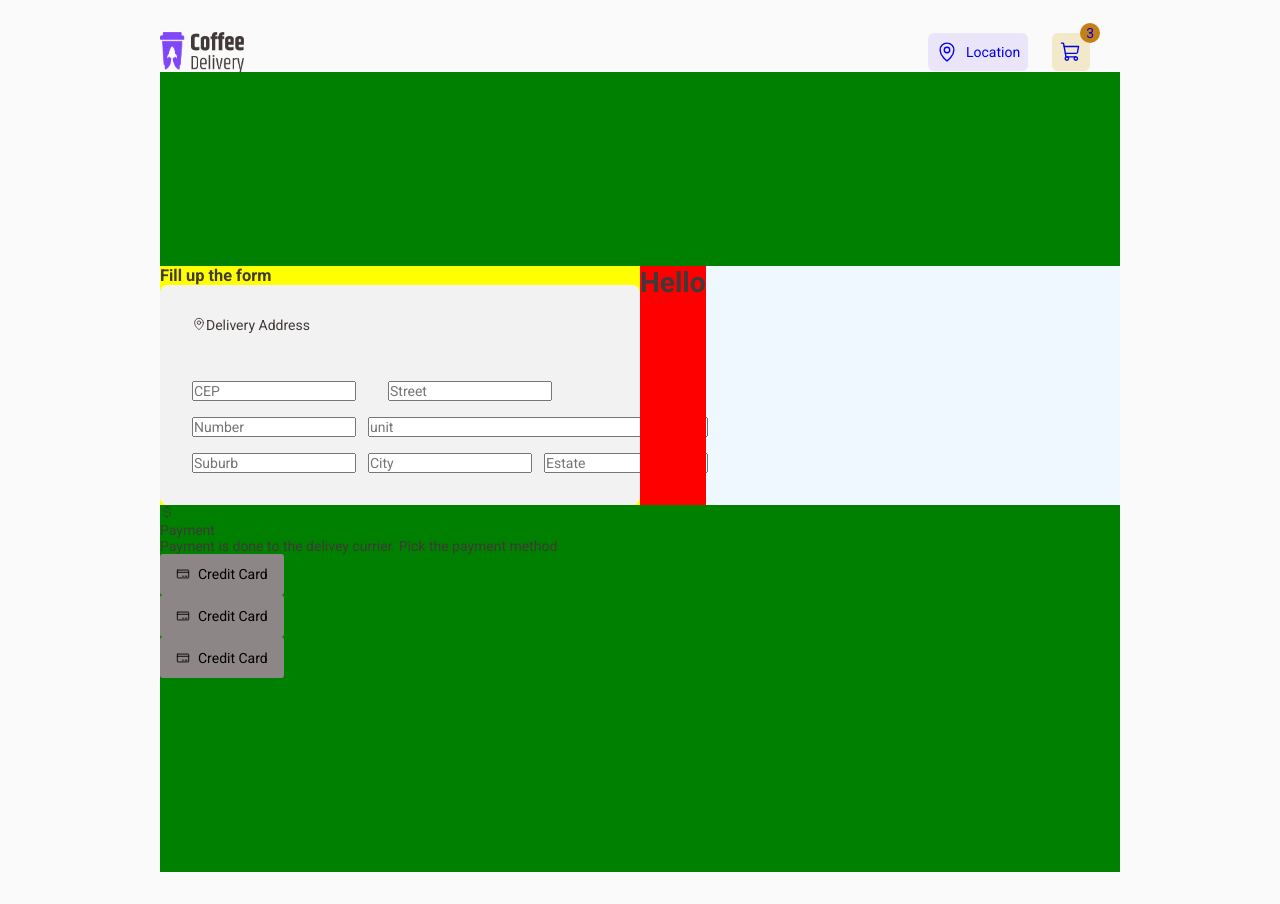
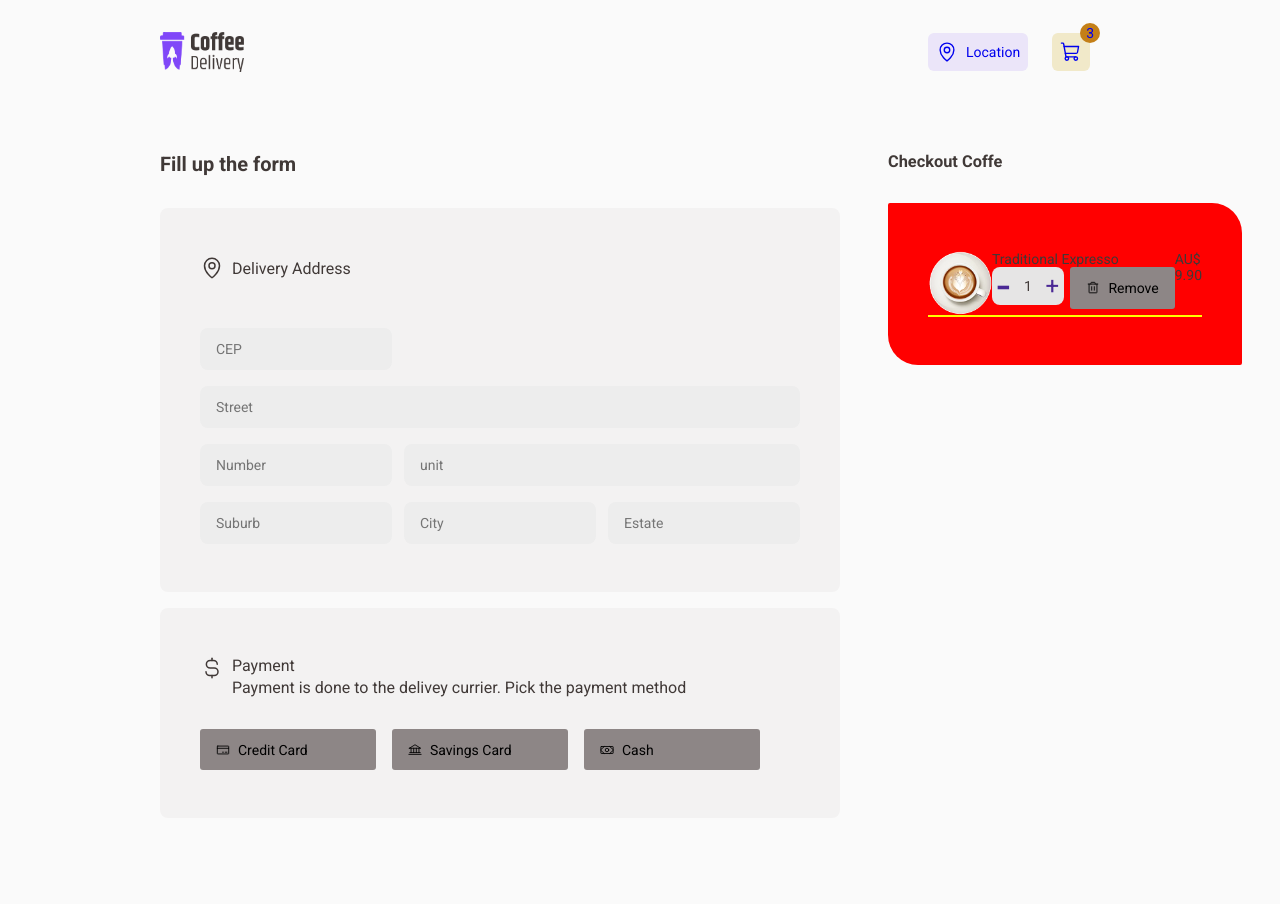
Before and after one commit to victorhugo156/coffee_delivery, a React (Vite) app: page /checkout in a window 1280 px wide. Built offline with nearby package versions, Linux system fonts and the light colour scheme.

Commit message:
feat: Container payment

```diff
--- a/src/pages/Checkout/components/AddreessSection/index.tsx
+++ b/src/pages/Checkout/components/AddreessSection/index.tsx
@@ -1,6 +1,7 @@
-import { ContainerForm, DeliveryAddressTitle, WrapperInputFirstRow, WrapperInputSecondRow } from "./styles";
-import { MapPin } from "phosphor-react";
+import { Bank, CreditCard, CurrencyDollarSimple, MapPin, Money } from "phosphor-react";
 import { useForm } from "react-hook-form";
+import { Button } from "../Button";
+import { ContainerButtons, ContainerForm, ContainerPaymentMethod, DeliveryAddressTitle, PaymentTitle, WrapperInputFirstRow, WrapperInputSecondRow } from "./styles";
 
 
 export function AddressSection() {
@@ -12,7 +13,7 @@ export function AddressSection() {
             <h3>Fill up the form</h3>
             <form action="">
                 <DeliveryAddressTitle>
-                    <MapPin />
+                    <MapPin size={24} />
                     <p>Delivery Address</p>
                 </DeliveryAddressTitle>
                 <WrapperInputFirstRow>
@@ -36,6 +37,21 @@ export function AddressSection() {
                     <input type="text" placeholder="Estate" {...register("estate")} />
                 </WrapperInputSecondRow>
             </form>
+
+            <ContainerPaymentMethod>
+                <PaymentTitle>
+                    <CurrencyDollarSimple size={24} />
+                    <div>
+                        <p>Payment</p>
+                        <p>Payment is done to the delivey currier. Pick the payment method</p>
+                    </div>
+                </PaymentTitle>
+                <ContainerButtons>
+                    <Button icon={<CreditCard />} text={"Credit Card"} />
+                    <Button icon={<Bank />} text={"Savings Card"} />
+                    <Button icon={<Money />} text={"Cash"} />
+                </ContainerButtons>
+            </ContainerPaymentMethod>
         </ContainerForm>
     )
 }
--- a/src/pages/Checkout/components/AddreessSection/styles.ts
+++ b/src/pages/Checkout/components/AddreessSection/styles.ts
@@ -1,38 +1,63 @@
 import styled from "styled-components";
 
 export const ContainerForm = styled.div`
-width: 100%;
-background-color: yellow;
 
 display: flex;
 flex-direction: column;
 
+h3{
+  margin-bottom: 2rem;
+
+  font-size: ${props=>props.theme.fontSizes["title-s"]};
+}
+
 form{
     width: 100%;
     background-color:${props=>props.theme.colors["base-card"]};
+
     display: flex;
     flex-direction: column;
 
-    padding: 2rem;
+    border-radius: 8px;
 
-    border-radius: 8px;
+    padding: 3rem 2.5rem 3rem 2.5rem;
+}
+
+input{
+  background-color: ${props=>props.theme.colors["base-input"]};
+  height: 2.62rem;
+
+  padding: 1rem;
+
+  border: none;
+  border-radius: 8px;
 }
 
 `
 export const DeliveryAddressTitle = styled.div`
 display: flex;
-
+align-items: center;
+gap: .5rem;
 
 margin-bottom:3rem;
+
+p{
+  font-size: ${props=>props.theme.fontSizes["text-m"]};
+}
 
 `
 
 
 export const WrapperInputFirstRow = styled.div`
 display: flex;
-gap: 2rem;
+flex-direction: column;
+gap: 1rem;
 
 margin-bottom: 1rem;
+
+>input:nth-child(1){
+  width: 12rem;
+}
 
 `
 export const WrapperInputSecondRow = styled.div `
@@ -73,3 +98,47 @@ display: grid;
 
 
 `
+
+
+export const ContainerPaymentMethod = styled.div`
+
+background-color:${props=>props.theme.colors["base-card"]};
+
+padding: 3rem 2.5rem 3rem 2.5rem;
+
+border-radius: 8px;
+
+margin-top: 1rem;
+
+
+
+`
+
+export const PaymentTitle = styled.div`
+
+display: flex;
+align-items: flex-start;
+gap: .5rem;
+
+margin-bottom: 2rem;
+
+div{
+  display: flex;
+  flex-direction: column;
+  gap:.2rem;
+
+}
+
+p{
+  font-size: ${props=>props.theme.fontSizes["text-m"]};
+}
+
+`
+
+export const ContainerButtons = styled.div`
+
+max-width: 35rem;
+display: flex;
+gap: 1rem;
+
+`
--- a/src/pages/Checkout/components/OrederSection/index.tsx
+++ b/src/pages/Checkout/components/OrederSection/index.tsx
@@ -1,10 +1,38 @@
-import { Container } from "./styles";
+import { Trash } from "phosphor-react";
+import { Container, ContainerCheckout, ContainerOrder, Controls, Divider } from "./styles";
+import { Button } from "../Button";
+import Cappucino from "../../../../assets/images/cappucino.png";
 
 
-export function OrederSection(){
-    return(
+export function OrederSection() {
+    return (
         <Container>
-            <h1>Hello</h1>
+        <h3>Checkout Coffe</h3>
+            <ContainerOrder>
+                <ContainerCheckout>
+                    <img src={Cappucino} alt="" />
+                    <div>
+                        <p>Traditional Expresso</p>
+                        <Controls>
+                            <div>
+                                <button>-</button>
+                                <p>1</p>
+                                <button>+</button>
+                            </div>
+                            <Button icon={<Trash />} text={"Remove"} />
+                        </Controls>
+
+                    </div>
+                    <div>
+                        <p>AU$</p>
+                        <p>9.90</p>
+                    </div>
+
+
+                </ContainerCheckout>
+                 <Divider/>
+            </ContainerOrder>
         </Container>
+
     )
 }
--- a/src/pages/Checkout/components/OrederSection/styles.ts
+++ b/src/pages/Checkout/components/OrederSection/styles.ts
@@ -2,6 +2,81 @@
 import styled from "styled-components";
 
 export const Container = styled.div`
+width: 100%;
+
+display: flex;
+flex-direction: column;
+
+
+h3{
+    margin-bottom: 2rem;
+}
+
+
+`
+
+export const ContainerOrder = styled.div`
 background-color: red;
 
+display: flex;
+flex-direction: column;
+
+padding: 3rem 2.5rem 3rem 2.5rem;
+
+border-radius: 2px 30px 2px 30px;
 `
+
+export const ContainerCheckout = styled.div`
+
+display: flex;
+
+img{
+    width: 4rem;
+    height: 4rem;
+}
+
+`
+
+export const Controls = styled.div`
+
+display: flex;
+gap: .4rem;
+
+
+>div:first-child{
+    background-color: ${props=>props.theme.colors["base-button"]};
+
+    width: 4.5rem;
+    height: 2.37rem;
+
+    display: flex;
+    align-items: center;
+    justify-content: space-between;
+
+
+    border-radius: 8px;
+
+    button:first-child{
+        font-size: ${props=>props.theme.fontSizes["title-xl"]};
+    }
+
+    button{
+        background: none;
+        border: none;
+
+        padding: 0 .3rem;
+        font-size: ${props=>props.theme.fontSizes["title-m"]};
+        color: ${props=>props.theme.colors["purple-dark"]};
+    }
+}
+
+
+`
+
+export const Divider = styled.span`
+
+border: 1px solid yellow;
+
+
+
+`
--- a/src/pages/Checkout/index.tsx
+++ b/src/pages/Checkout/index.tsx
@@ -1,33 +1,15 @@
-import { Button } from "./components/Button";
-import { CreditCard, CurrencyDollarSimple } from "phosphor-react";
-import { Container, ContainerPaymentMethod, FormWrapper, PaymentTitle } from "./styles";
+import { Container, FormWrapper, } from "./styles";
 import { AddressSection } from "./components/AddreessSection";
-import { useForm } from "react-hook-form";
 import { OrederSection } from "./components/OrederSection";
 
 export function Checkout() {
 
-
     return (
         <Container>
             <FormWrapper>
-                <form action="">
                     <AddressSection />
                     <OrederSection />
-                </form>
             </FormWrapper>
-            <ContainerPaymentMethod>
-                <PaymentTitle>
-                    <CurrencyDollarSimple />
-                    <div>
-                        <p>Payment</p>
-                        <p>Payment is done to the delivey currier. Pick the payment method</p>
-                    </div>
-                </PaymentTitle>
-                <Button icon={<CreditCard />} text={"Credit Card"} />
-                <Button icon={<CreditCard />} text={"Credit Card"} />
-                <Button icon={<CreditCard />} text={"Credit Card"} />
-            </ContainerPaymentMethod>
         </Container>
 
     )
--- a/src/pages/Checkout/styles.ts
+++ b/src/pages/Checkout/styles.ts
@@ -1,7 +1,6 @@
 import styled from "styled-components";
 
 export const Container = styled.div`
-background-color: green;
 width: 100%;
 height: 100vh;
 
@@ -9,30 +8,19 @@ margin: 0 auto;
 
 display: flex;
 flex-direction: column;
-justify-content: center;
+
+padding: 5rem 0 0 0;
 
 `
 
 
 export const FormWrapper = styled.div`
-background-color: aliceblue;
 
 display: flex;
+gap: 3rem;
+
+margin-bottom: 2rem;
 
 ;
 
-form{
-    width: 50%;
-    display: flex;
-    justify-content: space-between
-}
-
 `
-
-export const ContainerPaymentMethod = styled.div`
-
-`
-
-export const PaymentTitle = styled.div`
-
-`
```
